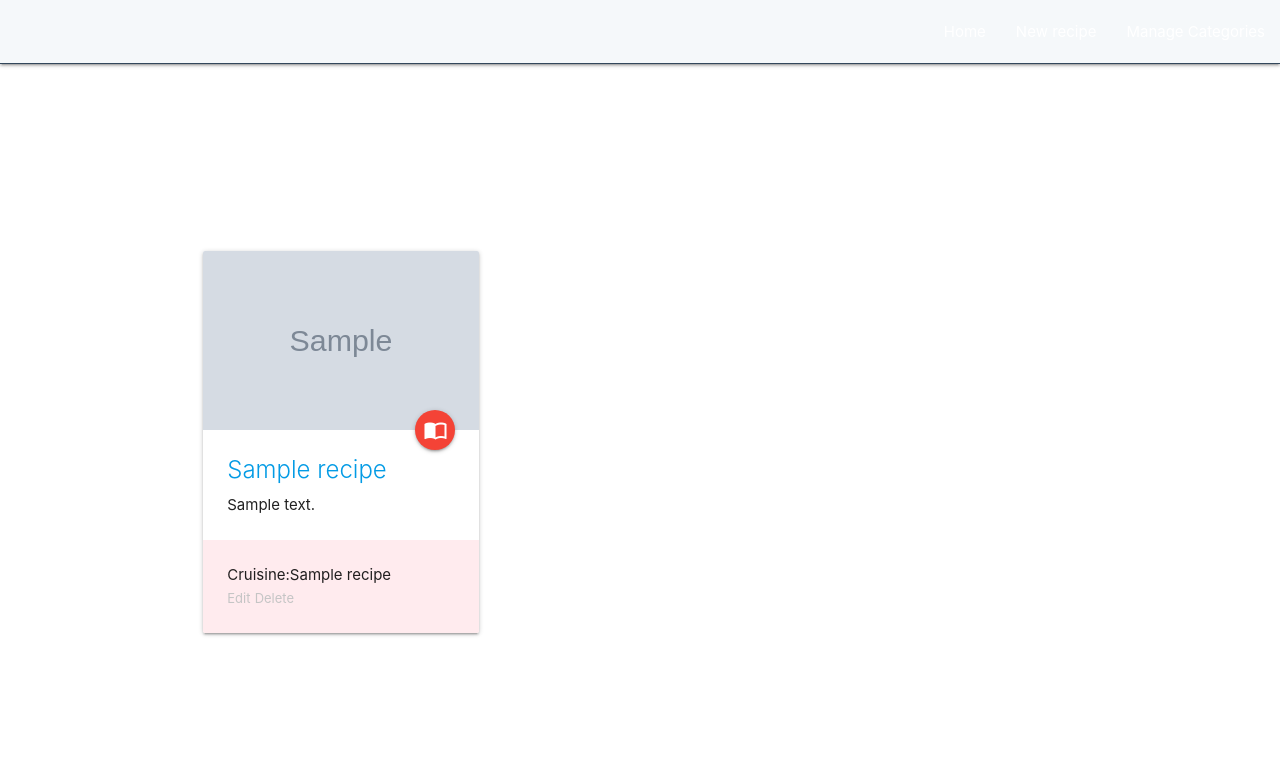
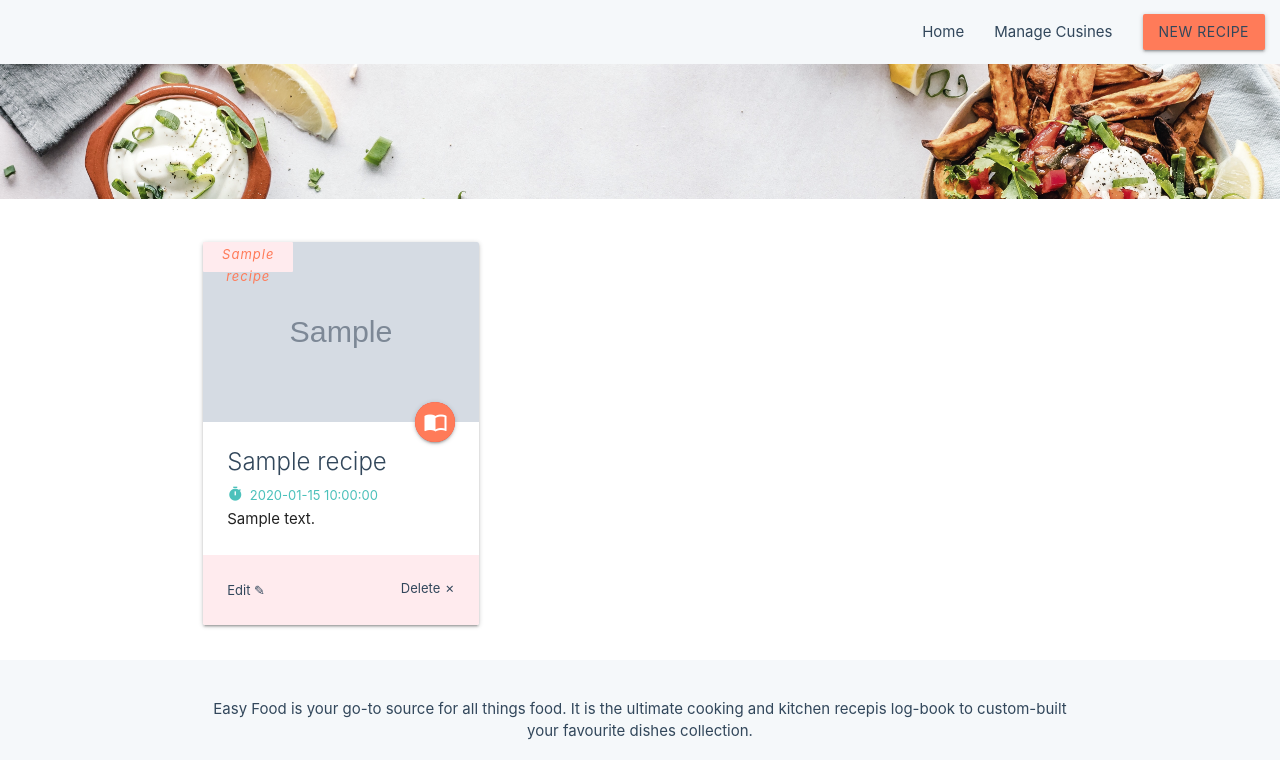
Before and after one commit to lucassuar/Flask-Python-Recipe-Manager, a Flask app: page / in a window 1280 px wide. Shown: the top 779 px of the page. Run offline with Flask 2, Linux system fonts and the light colour scheme; grey boxes marked "Sample" are stand-in pictures; a database or web service that is not in the repository returns one stand-in record (values such as "Sample title"); some libraries are stand-ins or nearby versions.

Commit message:
Big css changes done to index and sub pages. New recipe page added.

```diff
--- a/app.py
+++ b/app.py
@@ -14,6 +14,7 @@ mongo = PyMongo(app)
 @app.route('/get_recipes')
 def get_recipes():
     return render_template("recipes.html", recipes=mongo.db.recipes.find())
+
 
 @app.route('/add_recipe')
 def add_recipe():
--- a/static/css/style.css
+++ b/static/css/style.css
@@ -1,25 +1,83 @@
+@import url('https://fonts.googleapis.com/css?family=Ubuntu');
+
 /********** NavBar css *******/
 
 .nav-wrapper {
     background-color: #f5f8fa;
     color: #32475b;
-    border-bottom: 1px solid #32475b;
+
 }
 
-.nav-wrapper > li {
+.nav-wrapper > ul > li > a {
     color: #32475b;
 }
 
+.button-nav {
+    background-color: #ff7b59;
+    color: white;
+    text-align: center;
+}
+
+.brand-logo {
+    background-image: url("/static/EasyFood.png");
+}
+
+
+/********** Banner css *******/
+
+.banner {
+    width: 100%;
+    height: 9em;
+    background-image: url("/static/banner.jpg");
+    background-size: cover;
+    background-repeat: no-repeat;
+    filter: grayscale(30%);
+    background-color: #cccccc;
+}
+
+
 /********** Cards css *******/
 
+.card-image {
+   position: relative;
+}
+
+#category {
+    width: 6em;
+    height: 2em;
+    background-color: #ffebee;
+    position: absolute;
+    top: 0px;
+    left: 0;
+    padding: 0.4em, 0.4em, 0, 0.4em;
+    text-align: center;
+    border-radius: 1px;
+}
+
+#category > a {
+    padding-top: 0.3em;
+    text-align: center;
+    color: #ff7b59;
+    font-size: small;
+    vertical-align: middle;
+    font-style: italic;
+    letter-spacing: 1px;
+}
+
+
 .links-botton-card > a {
-    color: #c5c5c5;
+    color: #32475b;
     font-size: small;
 }
 
 .recipes-list {
-    margin-top: 20%;
+    padding-top: 4%;
 
+}
+
+.card-title {
+    color: #32475b;
+    font-weight: 500;
 }
 
 #cruisine-tag > p {
@@ -30,6 +88,41 @@
     width: 100%;
     height: 14vw;
     object-fit: cover;
+}
+
+.btn-icon {
+    background-color: #ff7b59;
+}
+
+a.delete-item-link {
+    float: right;
+}
+
+.delete-item-link:hover {
+    color: #ff7b59;;
+}
+
+.edit-item-link:hover {
+    color: #ff7b59;;
+}
+
+.descript {
+    display: inline-block;
+    vertical-align: middle;
+    padding-left: 0.5em;
+    padding-bottom: 0.2em;
+    font-size: small;
+    color: #4cc1bb;
+    vertical-align: middle;
+}
+
+.icon-cook {
+    color: #4cc1bb;
+    font-size: medium;
+}
+
+.icon-cook-div {
+    vertical-align: super;
 }
 
 /* Forms Colors */
@@ -61,3 +154,62 @@
    .input-field .prefix.active {
      color: #000;
    }
+
+
+
+/********** Container css *******/
+
+.btn {
+    background-color: #ff7b59;
+    color: white;
+}
+
+.btn_cat {
+    height: 20px;
+    width: 40px;
+    line-height: 24px;
+    margin: 3px 3px;
+    font-size: smaller;
+    float: right;
+    border-color: #ff7b59;
+    border-bottom-style: solid;
+    border-width: 1px;
+}
+
+/********** Categories page css *******/
+
+.collection-item:hover {
+    background-color: #f5f8fa;
+}
+
+strong {
+    font-size: larger;
+    color: #32475b;
+}
+
+ /********** Footer css *******/
+
+footer {
+    background-color: #f5f8fa;
+    text-align: center;
+    color: #32475b;
+    height: 100px;
+}
+
+ /********** Container css *******/
+
+.container {
+  margin: 0 auto;
+  max-width: 1280px;
+  width: 90%;
+}
+@media only screen and (min-width: 601px) {
+  .container {
+    width: 85%;
+  }
+}
+@media only screen and (min-width: 993px) {
+  .container {
+    width: 70%;
+  }
+}
--- a/templates/base.html
+++ b/templates/base.html
@@ -10,32 +10,48 @@
     </head>
 
     <body>
-
+    <!--NavBar-->
       <header>
-
           <nav>
-
               <div class="nav-wrapper">
-                  <a href="{{url_for('get_recipes')}}" class="brand-logo"<img src="{{url_for('static', filename='EasyFood.png')}}"></img></a>
+                  <a href="{{url_for('get_recipes')}}" class="brand-logo"</a>
+                  <a href="{{url_for('get_recipes')}}" class="brand-logo"<img src="{{ url_for('static', filename='EasyFood.png') }}"></img></a>
                   <a href="#" data-target="mobile-demo" class="sidenav-trigger"><i class="material-icons">menu</i></a>
                   <ul class="right hide-on-med-and-down">
                       <li><a href="{{url_for('get_recipes')}}">Home</a></li>
-                      <li><a href="{{url_for('add_recipe')}}">New recipe</a></li>
-                      <li><a href="{{url_for('categories')}}">Manage Categories</a></li>
+                      <li><a href="{{url_for('categories')}}">Manage Cusines</a></li>
+                      <li><a href="{{url_for('add_recipe')}}" class="button-nav btn">New recipe</a></li>
                   </ul>
               </div>
 
-
-          <ul class="sidenav" id="mobile-demo">
-              <li><a href="{{url_for('get_recipes')}}">Home</a></li>
-              <li><a href="{{url_for('add_recipe')}}">New recipe</a></li>
-              <li><a href="{{url_for('categories')}}">Manage Categories</a></li>
-          </ul>
+              <ul class="sidenav" id="mobile-demo">
+                  <li><a href="{{url_for('get_recipes')}}">Home</a></li>
+                  <li><a href="{{url_for('add_recipe')}}">New recipe</a></li>
+                  <li><a href="{{url_for('categories')}}">Manage Categories</a></li>
+              </ul>
           </nav>
       </header>
 
+   <!--Main banner-->
+      <section class="banner"></section>
+
+   <!--Flask Block content-->
         {% block content %}
         {% endblock %}
+
+    <!--Footer-->
+      <footer>
+         <div class="container">
+             <div class="row">
+                 <div class="col s12">
+                     <img src=""></img>
+                     <p> Easy Food is your go-to source for all things food. It is the ultimate cooking and kitchen recepis log-book to custom-built your favourite dishes collection.</p>
+                 </div>
+             </div>
+         </div>
+      </footer>
+
+
 
    <!--JavaScript components-->
 
--- a/templates/recipes.html
+++ b/templates/recipes.html
@@ -8,18 +8,18 @@
               <div class="card">
                 <div class="card-image">
                   <img class="card-image-img" src="{{recipe.photo_url}}">
-                  <a class="btn-floating halfway-fab waves-effect waves-light red"><i class="material-icons">import_contacts</i></a>
+                  <a class="btn-floating halfway-fab waves-effect waves-light red"><i class="material-icons btn-icon">import_contacts</i></a>
+                  <div id="category"><a>{{recipe.category_name}}</a></div>
                 </div>
 
                 <div class="card-content">
                   <a href="{{url_for('recipe_single', recipe_id=recipe._id)}}"><span class="card-title">{{recipe.recipe_name}}</span></a>
-
-                  <p class="descript">{{recipe.description}}</p>
+                  <div class="icon-cook-div"><i class="icon-cook material-icons prefix">timer</i><p class="descript">{{recipe.preparation_time}}</p></div>
+                  <p class="cook-time">{{recipe.description}}</p>
                 </div>
 
                 <div class="card-content red lighten-5 links-botton-card">
-                  <div id="cruisine-tag"><p>Cruisine:</p><p id="category">{{recipe.category_name}}</p></div>
-                  <a class="edit-item-link" href="{{url_for('edit_recipe', recipe_id=recipe._id)}}">Edit</a> <a class="delete-item-link"href="{{url_for('delete_recipe', recipe_id=recipe._id)}}">Delete</a>
+                  <a class="edit-item-link" href="{{url_for('edit_recipe', recipe_id=recipe._id)}}">Edit ✎</a> <a class="delete-item-link"href="{{url_for('delete_recipe', recipe_id=recipe._id)}}">Delete ✗</a>
                 </div>
 
               </div>
```
Also changed, not shown: templates/addcategory.html (+11 -5 lines), templates/categories.html (+12 -8 lines), templates/editcategory.html (+9 -9 lines), templates/editrecipe.html (+6 -1 lines), templates/recipepage.html (+21 -1 lines), static/banner.jpg (added).
